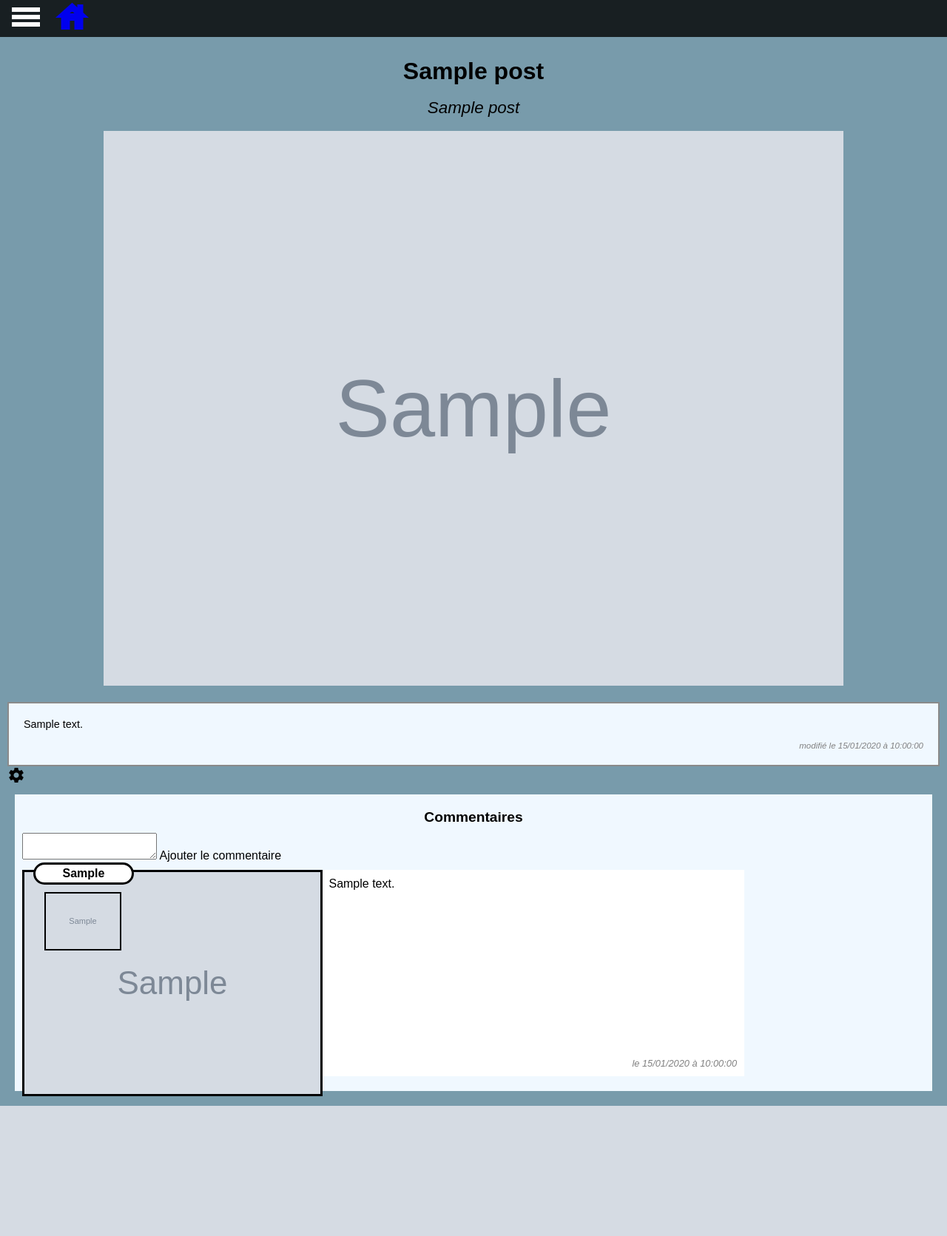
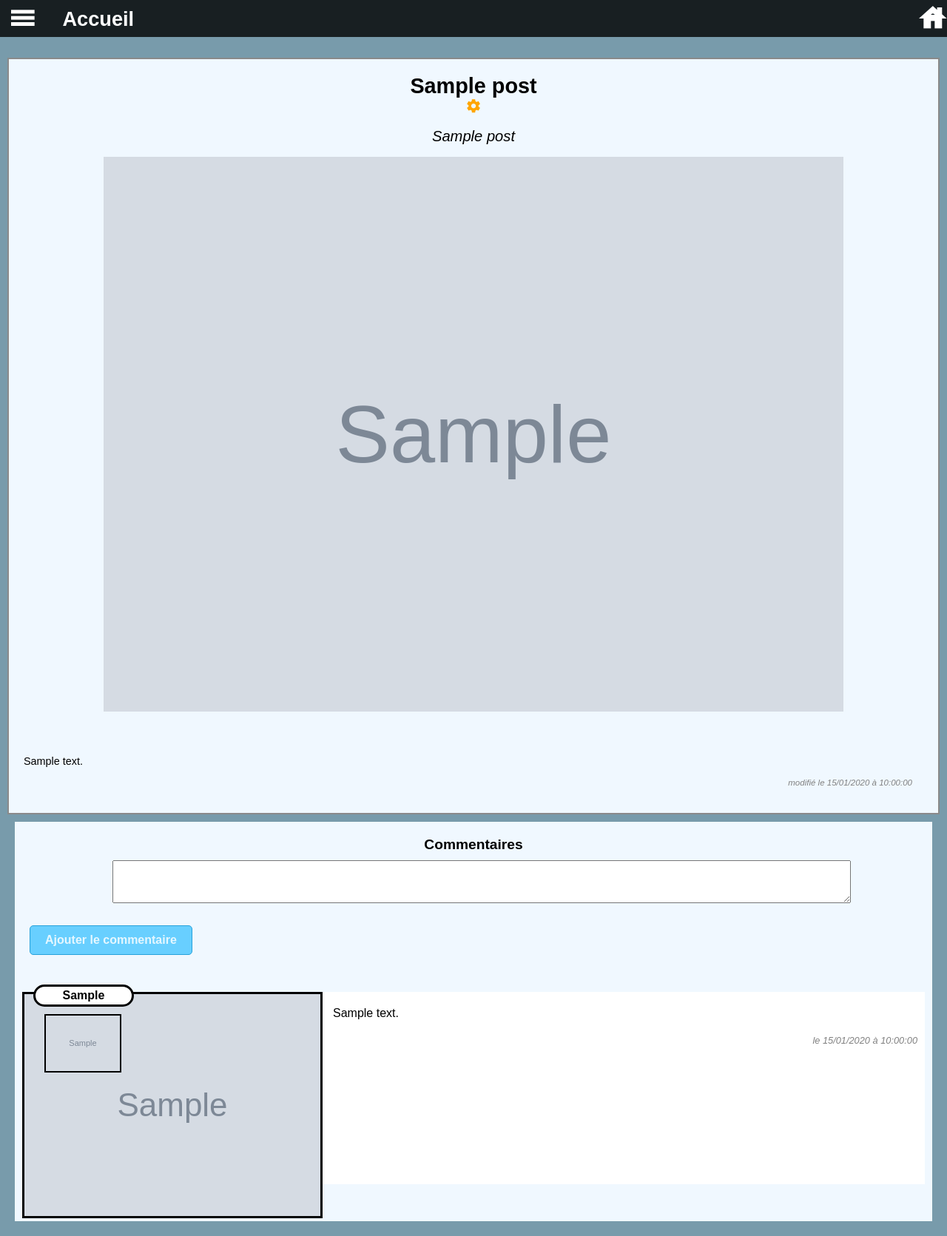
Before and after one commit to Alacyana/Projet-5, a PHP site: the page made by index.php in a window 1280 px wide. Shown: the whole page at 74% size. Before the commit the page ends 1495 px from the top, so only its background shows below. Run offline with PHP 8.4, Linux system fonts and the light colour scheme; the visitor is signed in with stand-in values (Sample User, id 1); tables that the repository leaves empty or names only in its code hold one stand-in row (values such as "Sample post"); grey boxes marked "Sample" are stand-in pictures; a stand-in replaces the project's code that opens the database connection; some libraries are stand-ins or nearby versions.

Commit message:
Update files

```diff
--- a/controller/MemberAreaController.php
+++ b/controller/MemberAreaController.php
@@ -17,7 +17,7 @@ class MemberController
 		$mdp = trim($data_mdp);
 		$confirm_mdp = trim($data_mdp);
 
-		if ((strlen($username) > 3) /*&& (preg_match(/^(([a-z0-9!$%&\'+/=?^_`{|}~-]+.?)[a-z0-9!$%&\'+/=?^`{|}~-]+)@(([a-z0-9-]+.?)[a-z0-9-_]+).[a-z]{2,}$/i,$mail))*/ && (strlen($mdp) >= 8) && ($mdp == $confirm_mdp))
+		if ((strlen($username) > 3) && (strlen($mdp) >= 8) && ($mdp == $confirm_mdp))
 		{
 			$memberAreaManager = new \Projet\Model\MemberAreaManager();
 			$verifyUser = $memberAreaManager->verifyUser($username);
--- a/public/css/navigation.css
+++ b/public/css/navigation.css
@@ -1,24 +1,55 @@
 .navs
 {
 	position: fixed;
-	background-color: rgba(0, 0, 0, 0.8);
+	background-color: rgba(0, 0, 0, 1);
 	color: white;
+	z-index: 5;
 }
 
 #nav_top
 {
-	z-index: 4;
 	width: 100%;
     height: 50px;
 }
 
 	.nav_icons
 	{
-		font-size: 3em;
+		font-size: 2.5em;
 		margin-left: 10px;
 		cursor: pointer;
 		font-weight: bold;
+		text-decoration: none;
+		color: white;
+		display: inline-block;
+		margin-top: 5px;
 	}
+		.nav_icons:hover
+		{
+			color: yellow;
+		}
+
+#home
+{
+    padding: 5px 30px;
+    color: white;
+    vertical-align: top;
+    text-decoration: none;
+    display: inline-block;
+    margin-top: 5px;
+    font-size: 1.7em;
+    cursor: pointer;
+    font-weight: bold;
+}
+
+	#home:hover
+	{
+		color: yellow;
+	}
+
+#my_space
+{
+	float: right;
+}
 
 #nav_left
 {
@@ -173,10 +204,16 @@
 }
 @media (min-width:992px)
 {
-	#nav_left
+	.navs
 	{
-		width: 200px;
+		position: fixed;
+		background-color: rgba(0, 0, 0, 0.8);
+		color: white;
 	}
+		#nav_left
+		{
+			width: 200px;
+		}
 }
 @media (min-width:1200px)
 {
--- a/public/css/post.css
+++ b/public/css/post.css
@@ -6,12 +6,26 @@
     font-weight: bold;
 }
 
+#btn_modify_post_space
+{
+	color: orange;
+	font-size: 1.5em;
+	cursor: pointer;
+}
+
 #subtitle_post
 {
     display: block;
     text-align: center;
     font-size: 1.4em;
     font-style: italic;
+}
+
+#area_pictures_post
+{
+	display: none;
+	height: 120px;
+    overflow-y: auto;
 }
 
 #picture_post
@@ -31,25 +45,48 @@
     background-color: aliceblue;
     display: block;
     padding: 20px;
-    text-align: justify;
+    text-align: center;
     font-size: 0.9em;
     border: solid 2px #8a8a8a;
 }
 
+	#previewPicturePost
+	{
+		display: block;
+		margin: auto;
+		padding: 20px;
+		max-width: 80%;
+		max-height: 400px;
+	}
+
 	#text_post
 	{
 		display: block;
+		text-align: left;
 	}
 
 	#date_modification_post
 	{
 		display: block;
-		margin-top: 15px;
+		margin: 15px;
 		text-align: end;
 		color: grey;
 		font-size: 0.8em;
 		font-style: italic;
 	}
+
+.forms_posts_space {
+    display: block;
+    margin-left: 10%;
+    padding: 10px;
+    font-size: 1.2em;
+    margin-bottom: 20px;
+    min-height: 25px;
+    min-width: 80%;
+    max-width: 80%;
+}
+
+
 
 #comments_area
 {
@@ -67,22 +104,25 @@
 		margin: 10px;
 	}
 
+
 .comments
 {
-    display: block;
-    width: 80%;
+	display: block;
+    width: 100%;
     background-color: white;
-	padding-top: 10px;
-	margin: 10px 0px;
+    padding-top: 10px;
+    margin: 40px 0px;
+    min-height: 250px;
 }
 
 	.block_pictures_comments
 	{
 		position: relative;
-		min-height: 240px;
-		width: 400px;
+		min-height: 140px;
+		width: 200px;
 		display: inline-block;
 		margin-top: -10px;
+		float: left;
 	}
 		.block_pictures_comments img
 		{
@@ -91,7 +131,7 @@
 
 		.banner_comments
 		{
-			width: 400px;
+			display:none;
 			z-index: 1;
 			border: solid 3px black;
 		}
@@ -125,6 +165,8 @@
 		{
 			vertical-align: top;
 			padding: 10px;
+			text-align: justify;
+			display: block;
 		}
 
 		.dates_comm
@@ -141,3 +183,37 @@
 {
 	display:none;
 }
+
+
+
+
+@media (min-width:768px)
+{
+	.block_pictures_comments
+	{
+		min-height: 155px;
+		width: 320px;
+	}
+	.banner_comments
+	{
+		display: block;
+		width: 300px;
+	}
+}
+@media (min-width:992px)
+{
+	.block_pictures_comments
+	{
+		min-height: 210px;
+		width: 420px;
+	}
+
+	.banner_comments
+	{
+		width: 400px;
+	}
+}
+@media (min-width:1200px)
+{
+
+}
--- a/public/css/profil.css
+++ b/public/css/profil.css
@@ -1,3 +1,11 @@
+#page_title
+{
+    font-weight: bold;
+    text-align: center;
+    display: block;
+    font-size: 3em;
+}
+
 .block_nav_picture
 {
 	position: absolute;
@@ -32,6 +40,13 @@
 	margin-top: 280px;
 }
 
+#category_pictures
+{
+    font-size: 1.5em;
+    font-weight: bold;
+    color: #004e9e;
+}
+
 #block_gallery
 {
 	position: relative;
@@ -63,6 +78,7 @@
 		height: 600px;
 		overflow-x: auto;
 		text-align: center;
+		background-color: #f3f3f3;
 	}
 
 		.zone_pictures
--- a/public/css/space.css
+++ b/public/css/space.css
@@ -12,6 +12,13 @@
     text-align: center;
 }
 
+	#modify_description
+	{
+		color: orange;
+		font-size: 1.5em;
+		cursor: pointer;
+	}
+
 	#description
 	{
 		display: inline-block;
@@ -22,13 +29,11 @@
 	#new_description
 	{
 		text-align: center;
+		width: 100%;
+		max-width: 600px;
+		min-width: 200px;
+		padding: 10px;
 	}
-
-.forms_space
-{
-	display:none;
-	width: 80%;
-}
 
 .btn_forms_space
 {
@@ -40,28 +45,47 @@
     border-radius: 5px;
     font-size: 1em;
     font-weight: bold;
+	margin: 10px;
+    display: inline-block;
+}
+
+.form_description
+{
+	display:none;
+}
+
+.forms_space
+{
+	display:none;
 }
 
 #area_pictures_space
 {
+	display: none;
 	height: 120px;
     overflow-y: auto;
 }
 
 	.pictures_add_post
 	{
-		max-height: 160px;
 		display: inline-block;
-		width: 100px;
 		text-align: center;
 		vertical-align: middle;
-		border-style: solid;
+		cursor: pointer;
+		width: 200px;
+		height: 110px;
+
 	}
 
 		.pictures_add_post img
 		{
 			max-height: 100px;
 			max-width: 100%;
+		}
+		.pictures_add_post img:hover
+		{
+			max-height: 102px;
+			max-width: 200px;
 		}
 
 #block_posts
@@ -89,10 +113,31 @@
 	{
 		background-color: #f1f1f1;
 		display: inline-block;
-		width: 400px;
+		width: 90%;
 		vertical-align: top;
 		padding: 10px;
 		margin: 15px
+	}
+
+	.photo_alternate
+	{
+		display: block;
+		font-size: 3em;
+		cursor: pointer;
+		color: #464da9;
+	}
+		.photo_alternate:hover
+		{
+			color: #070e71;
+		}
+
+	#previewPicture
+	{
+		display: block;
+		margin: auto;
+		padding: 20px;
+		max-width: 80%;
+		max-height: 400px;
 	}
 
 	#btn_add_post
@@ -101,7 +146,7 @@
 		margin-top: 100px;
 		background-color: #dadada;
 		border-style: outset;
-		width: 200px;
+		width: 90%;
 		padding: 15px;
 		cursor: pointer;
 	}
@@ -117,11 +162,6 @@
 		min-width: 80%;
 		max-width: 80%;
 	}
-
-
-
-
-
 
 .title_posts
 {
@@ -166,10 +206,30 @@
 }
 
 
-
-
 .area_posts
 {
 	text-decoration: none;
 	color: black;
 }
+
+
+
+@media (min-width:768px)
+{
+
+}
+@media (min-width:992px)
+{
+	#btn_add_post
+	{
+		width: 200px;
+	}
+	.posts_space
+	{
+		width: 400px;
+	}
+}
+@media (min-width:1200px)
+{
+
+}
--- a/public/js/post.js
+++ b/public/js/post.js
@@ -28,6 +28,7 @@ const post =
 	{
 		$('.post_space').hide();
 		$('.inputs_modify_post_space').show();
+		$('#btn_modify_picture_post').css("display", "block");
 		$('#title_modify_post').val($('#title_post').text());
 		$('#subtitle_modify_post').val($('#subtitle_post').text());
 		$('#text_modify_post').val($('#text_post').text());
@@ -36,8 +37,8 @@ const post =
 	selectPicture()
 	{
 		post.picture = $(this).data('picture');
-		post.selectPictureSpace.css('borderColor', 'black');
-		$(this).css('borderColor', 'yellow');
+		post.selectPictureSpace.css('border', 'none');
+		$(this).css('borderTop', 'solid 4px yellow');
 	},
 
 	pastePicture()
--- a/view/activationView.php
+++ b/view/activationView.php
@@ -1,4 +1,4 @@
-<div>
+<div id="block_page">
 	<?php
 		echo $message_activation;
 	?>
--- a/view/postView.php
+++ b/view/postView.php
@@ -6,7 +6,7 @@
 	<div id="post_area">
 			<div id="area_pictures_post" class="inputs_modify_post_space">
 				<span class="pictures_add_post" data-picture="none">
-					<img src="" alt="image"/>
+					<img src="public/img/clear.png" alt="image"/>
 				</span>
 <?php
 	while($picturesPost = $getsPictures->fetch())
@@ -19,13 +19,32 @@
 	}
 ?>
 			</div>
-		<span id="title_post" class="post_space"><?php echo htmlspecialchars($post['title']);?></span>
 
-			<label for="title_modify_post" class="inputs_modify_post_space">Titre du sujet :</label>
-			<input type="text" id="title_modify_post" class="inputs_modify_post_space"/><br/>
-		<span id="subtitle_post" class="post_space"><?php echo htmlspecialchars($post['subtitle']);?></span>
-			<label for="subtitle_modify_post" class="inputs_modify_post_space">Sous-titre du sujet :</label>
-			<input type="text" id="subtitle_modify_post" class="inputs_modify_post_space"/><br/>
+		<div id="block_text_post">
+			<span id="title_post" class="post_space"><?php echo htmlspecialchars($post['title']);?></span>
+<?php
+	if($post['id_member'] == $_SESSION['id'])
+	{
+?>
+			<span id="btn_modify_post_space" class="material-icons">settings</span>
+<?php
+	}
+?>
+			<label for="title_modify_post" class="inputs_modify_post_space">Titre du sujet :</label><br/>
+			<input type="text" id="title_modify_post" class="inputs_modify_post_space forms_posts_space"/><br/>
+
+
+			<span id="subtitle_post" class="post_space"><?php echo htmlspecialchars($post['subtitle']);?></span>
+			<label for="subtitle_modify_post" class="inputs_modify_post_space ">Sous-titre du sujet :</label>
+			<input type="text" id="subtitle_modify_post" class="inputs_modify_post_space forms_posts_space"/><br/>
+
+
+
+
+
+
+
+
 <?php
 	if($post['picture'] != "")
 	{
@@ -36,25 +55,43 @@
 	}
 ?>
 			<label for="btn_modify_picture_post" class="inputs_modify_post_space">Sélectionnez votre image :</label>
-			<span id="btn_modify_picture_post" class="material-icons inputs_modify_post_space">add_photo_alternate</span><br/>
+			<span id="btn_modify_picture_post" class="material-icons inputs_modify_post_space photo_alternate">add_photo_alternate</span><br/>
 			<img id="previewPicturePost"  class="inputs_modify_post_space" src=""/>
-		<div id="block_text_post">
+
+
+
+
+
+
+
+
+
+
+
 			<span id="text_post" class="post_space"><?php echo nl2br(htmlspecialchars($post['text']));?></span>
 				<label for="text_modify_post" class="inputs_modify_post_space">Contenu du sujet :</label>
-				<textarea id="text_modify_post" class="inputs_modify_post_space"></textarea>
+				<textarea id="text_modify_post" class="inputs_modify_post_space forms_posts_space"></textarea>
+
+
+
+
+
 			<span id="date_modification_post">modifié <?php echo htmlspecialchars($post['date_modification']);?></span>
-		</div>
+
+
+
 <?php
 	if($post['id_member'] == $_SESSION['id'])
 	{
 ?>
-		<span id="btn_modify_post_space" class="material-icons">settings</span>
-			<span id="modify_post" class="inputs_modify_post_space">Modifier</span>
-			<span class="cancel inputs_modify_post_space">Annuler</span>
-			<span id="error_modify_post_space" class="inputs_modify_post_space"></span>
+		<span id="modify_post" class="inputs_modify_post_space btn_forms_space">Modifier</span>
+		<span class="cancel inputs_modify_post_space btn_forms_space">Annuler</span>
+		<span id="error_modify_post_space" class="inputs_modify_post_space"></span>
 <?php
 	}
 ?>
+		</div>
+
 	</div>
 	<div id="comments_area">
 		<span id="comments_post">Commentaires</span>
@@ -63,8 +100,8 @@
 	{
 ?>
 		<div id="form_comms">
-			<textarea id="text_comm"></textarea>
-			<span id="btn_add_comm">Ajouter le commentaire</span>
+			<textarea id="text_comm" class="forms_posts_space"></textarea>
+			<span id="btn_add_comm"  class="btn_forms_space">Ajouter le commentaire</span>
 			<span id="error_add_comm"></span>
 		</div>
 <?php
--- a/view/sampleViewTop.php
+++ b/view/sampleViewTop.php
@@ -17,6 +17,9 @@
 		<nav>
 			<div id="nav_top" class="navs">
 				<span id="open_nav_left" class="material-icons nav_icons">menu</span>
+				<a id="home" href="http://lecture.nexus-archeage.fr">
+					<span>Accueil</span>
+				</a>
 				<?php
 				if (isset($_SESSION['id']))
 				{
```
Also changed, not shown: public/js/profil.js (+12 -0 lines), public/js/space.js (+6 -3 lines), view/profilView.php (+8 -6 lines), view/spaceView.php (+6 -9 lines), public/img/clear.png (added).
